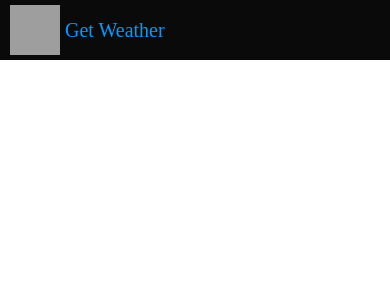
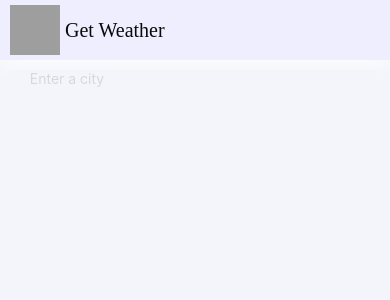
Before and after one commit to wowufoundme/getWeatherMobile, a React Native app: screen / in a window 390 px wide. Shown: the top 300 px of the page. Built offline with nearby package versions, Linux system fonts and the light colour scheme; grey boxes are pictures that could not be loaded.

Commit message:
setup input component

```diff
--- a/App.js
+++ b/App.js
@@ -1,45 +1,48 @@
 import React, { useState, useEffect } from 'react';
-import { ScrollView, Text } from 'react-native';
+import { ScrollView, Text, StyleSheet } from 'react-native';
 
 import fetchData from './src/api/fetchData';
 
 import Header from './src/components/Header';
+import Input from './src/components/Input';
 
 const App = () => {
 
   const [ city, setCity ] = useState('');
   const [ cityData, setCityData ] = useState({});
   const [ displayData, setDisplayData ] = useState(false);
-  const [ theme, setTheme ] = useState('');
-  let [ searchResults, setSearchResults ] = useState([]);
 
   const getData = async (city='delhi') => {
       const data = await fetchData(city);
       setCityData(data);
       setDisplayData(true);
-      setSearchResults([]);
       setCity('');
   }
-
-  useEffect(() => {
-      if(  city.length > 2 ) {
-          let newData = searchData(city);
-          setSearchResults(newData);
-      } else {
-          setSearchResults([]);
-      }
-  }, [city])
 
   const clearData = () => {
       setCity('');
       setDisplayData(false);
   }
 
+  const { primaryContainer } = styles;
+
   return (
-    <ScrollView>
-      <Header title='Get Weather'/>
+    <ScrollView contentContainerStyle={primaryContainer}>
+      <Header title='Get Weather' />
+      <Input city={city} setCity={setCity} />
     </ScrollView>
   )
 }
 
+const styles = StyleSheet.create({
+  primaryContainer: {
+    display: 'flex',
+    flexDirection: 'column',
+    justifyContent: 'flex-start',
+    alignItems: 'center',
+    height: '100%',
+    backgroundColor: '#F4F5FB'
+  }
+})
+
 export default App;
--- a/package.json
+++ b/package.json
@@ -12,7 +12,8 @@
   "dependencies": {
     "axios": "^0.19.2",
     "react": "16.13.1",
-    "react-native": "0.63.2"
+    "react-native": "0.63.2",
+    "react-native-vector-icons": "^7.0.0"
   },
   "devDependencies": {
     "@babel/core": "^7.11.0",
--- a/src/components/Header.js
+++ b/src/components/Header.js
@@ -28,12 +28,18 @@ const Header = props => {
 
 const styles = StyleSheet.create({
   headerContainer: {
+    width: '100%',
     height: 60,
-    backgroundColor: '#0a0a0a',
+    backgroundColor: '#efeeff',
     display: 'flex',
     flexDirection: 'row',
     justifyContent: 'flex-start',
     alignItems: 'center',
+    shadowColor: '#ffffff',
+    shadowOffset: { width: 0, height: 2 },
+    shadowOpacity: 1,
+    shadowRadius: 22,
+    elevation: 5,
   },
   imageLogo: {
     height: 50,
@@ -42,7 +48,7 @@ const styles = StyleSheet.create({
     marginRight: 5
   },
   headerTitle: {
-    color: '#0599ff',
+    color: '#0a0a0a',
     fontSize: 20,
     fontFamily: 'SourceSansPro-SemiBold'
   }
--- /dev/null
+++ b/src/components/Input.js
@@ -0,0 +1,54 @@
+import React from 'react';
+import {
+  View,
+  TextInput,
+  StyleSheet
+} from 'react-native';
+
+const Input = props => {
+
+  const {
+    city,
+    setCity
+  } = props;
+
+  const {
+    inputContainer,
+    inputText,
+    placeholderStyles
+   } = styles;
+
+  return (
+    <View style={inputContainer}>
+      <TextInput
+        value={city}
+        onChangeText={text => setCity(text)}
+        placeholder='Enter a city'
+        placeholderStyle={placeholderStyles}
+        placeholderTextColor="#D8D8D8"
+        style={inputText}
+      />
+    </View>
+  )
+}
+
+const styles = StyleSheet.create({
+  inputContainer: {
+    backgroundColor: '#F4F5FB',
+    width: '95%',
+    marginTop: 10,
+    elevation: 5,
+    borderRadius: 2
+  },
+  inputText: {
+    color: '#0a0a0a',
+    paddingLeft: 20,
+    paddingRight: 20
+  },
+  placeholderStyles: {
+    color: '#5a5a5a',
+    fontFamily: 'SourceSansPro-Light'
+  }
+})
+
+export default Input;
```
Also changed, not shown: 22 other files (tests, documents, lock files or other folders).
